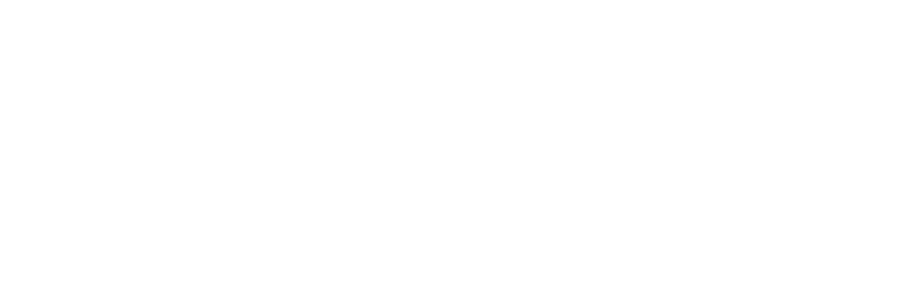
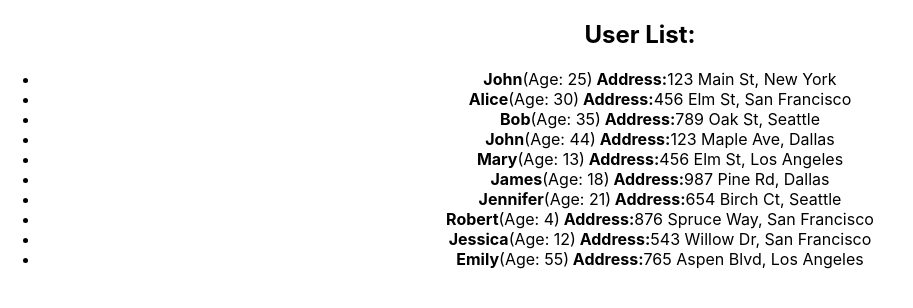
Before and after one commit to sashkaman/homework-front, a React (Create React App) app: page / in a window 1280 px wide. Shown: the top 308 px of the page, without its empty margins (0-913 px from the left). Built offline with nearby package versions, Linux system fonts and the light colour scheme.

Commit message:
id done for github pages

```diff
--- a/src/App.tsx
+++ b/src/App.tsx
@@ -7,7 +7,7 @@
 function App() {
   return (
     <div className="App">
-      {/*<HW1 />*/}
+      <HW1 />
       {/*<HW2 />*/}
       {/*<HW3 />*/}
       {/*<HW4 />*/}
--- a/src/HW/1/HW1.tsx
+++ b/src/HW/1/HW1.tsx
@@ -1,7 +1,6 @@
-import {UserList} from './UserList';
+import { UserList } from './UserList';
 
 export const HW1 = () => {
-
 	// 1️⃣ Раскомментируйте JSX (HW1.tsx, UserList.tsx) и вы увидите,
 	// что приложение начнет гореть красным и ругаться 😡
 	// 2️⃣ Ваша задача: ❗ПОЧИНИТЬ ПРОЕКТ❗
@@ -10,31 +9,32 @@
 	// - дописать функциональность (где указано комментариями)
 	// - приложение должно компилироваться и запускаться в браузере
 
-  // ❗ Массив с данными не трогаем!
-  // ❗ id на элементах не удаляем и не изменяем! Они нужны для автотестов.
-  // Если нужно подставить элемент массива в id, то подставляем по аналогии с другими элементами!
+	// ❗ Массив с данными не трогаем!
+	// ❗ id на элементах не удаляем и не изменяем! Они нужны для автотестов.
+	// Если нужно подставить элемент массива в id, то подставляем по аналогии с другими элементами!
 
 	const users = [
-		{id: 1, name: 'John', age: 25, address: {street: '123 Main St', city: 'New York'}},
-		{id: 2, name: 'Alice', age: 30, address: {street: '456 Elm St', city: 'San Francisco'}},
-		{id: 3, name: 'Bob', age: 35, address: {street: '789 Oak St', city: 'Seattle'}},
-		{id: 4, name: 'John', age: 44, address: {street: '123 Maple Ave', city: 'Dallas'}},
-		{id: 5, name: 'Mary', age: 13, address: {street: '456 Elm St', city: 'Los Angeles'}},
-		{id: 6, name: 'James', age: 18, address: {street: '987 Pine Rd', city: 'Dallas'}},
-		{id: 7, name: 'Jennifer', age: 21, address: {street: '654 Birch Ct', city: 'Seattle'}},
-		{id: 8, name: 'Robert', age: 4, address: {street: '876 Spruce Way', city: 'San Francisco'}},
+		{ id: 1, name: 'John', age: 25, address: { street: '123 Main St', city: 'New York' } },
+		{ id: 2, name: 'Alice', age: 30, address: { street: '456 Elm St', city: 'San Francisco' } },
+		{ id: 3, name: 'Bob', age: 35, address: { street: '789 Oak St', city: 'Seattle' } },
+		{ id: 4, name: 'John', age: 44, address: { street: '123 Maple Ave', city: 'Dallas' } },
+		{ id: 5, name: 'Mary', age: 13, address: { street: '456 Elm St', city: 'Los Angeles' } },
+		{ id: 6, name: 'James', age: 18, address: { street: '987 Pine Rd', city: 'Dallas' } },
+		{ id: 7, name: 'Jennifer', age: 21, address: { street: '654 Birch Ct', city: 'Seattle' } },
+		{ id: 8, name: 'Robert', age: 4, address: { street: '876 Spruce Way', city: 'San Francisco' } },
 		{
 			id: 9,
 			name: 'Jessica',
 			age: 12,
-			address: {street: '543 Willow Dr', city: 'San Francisco'},
+			address: { street: '543 Willow Dr', city: 'San Francisco' },
 		},
-		{id: 10, name: 'Emily', age: 55, address: {street: '765 Aspen Blvd', city: 'Los Angeles'}},
+		{ id: 10, name: 'Emily', age: 55, address: { street: '765 Aspen Blvd', city: 'Los Angeles' } },
 	];
-
 	return (
 		<div id={'hw01'}>
-			{/*<UserList users={'НАЗВАНИЕ МАССИВА, КОТОРЫЙ МЫ ПЕРЕДАЕМ'} />*/}
+			<UserList users={users} />
 		</div>
 	);
 };
+
+// export { UserList };
--- a/src/HW/1/UserList.tsx
+++ b/src/HW/1/UserList.tsx
@@ -1,29 +1,63 @@
+// type AddressType = {
+//   street: string; // ПОДПРАВЛЯЕМ any
+//   city: string; // ПОДПРАВЛЯЕМ any
+// };
+
+// type UserType = {
+//   id: number;
+//   name: string;
+//   age: number;
+//   address: AddressType;
+// };
+
+// type UserType = {
+//   props: AddressType
+//   // ПРИДЕТСЯ САМОМУ)
+// };
+
+// type UserListPropsType = {
+//   users: any;
+//   porps: UserType; // ПО МОЕМУ ЧЕГО-ТО НЕ ХВАТАЕТ...
+// };
+// import { UserList } from './HW1'
+
 type AddressType = {
-  street: any; // ПОДПРАВЛЯЕМ any
-  city: any; // ПОДПРАВЛЯЕМ any
+  street: string;
+  city: string;
 };
 
 type UserType = {
-  // ПРИДЕТСЯ САМОМУ)
+  id: number;
+  name: string;
+  age: number;
+  address: AddressType;
 };
 
 type UserListPropsType = {
-  users: UserType; // ПО МОЕМУ ЧЕГО-ТО НЕ ХВАТАЕТ...
+  users: UserType[];
 };
 
-export const UserList = (props: 'ВСТАВЛЯЕМ ТИПИЗАЦИЮ') => {
+export const UserList = (props: UserListPropsType) => {
+
   return (
     <div id={'hw01-users'}>
+
       <h2>User List:</h2>
 
-      {/*<ul>*/}
-      {/*  {props.users.map((user) => ( // ВСЕ ТОВАРЫ В СТРАНУ ПРИЕЗЖАЮТ В КОНТЕЙНЕРАХ, А В РЕАКТЕ...*/}
-      {/*    <li key={ЭЛЕМЕНТ МАССИВА.id} id={`hw01-user-${ЭЛЕМЕНТ МАССИВА.id}`}>*/}
-      {/*      <strong>{ЭЛЕМЕНТ МАССИВА.name}</strong> (Age: {ЭЛЕМЕНТ МАССИВА.age})<strong> Address:</strong>*/}
-      {/*      {ЭЛЕМЕНТ МАССИВА.address.street}, {ЭЛЕМЕНТ МАССИВА.address.city}*/}
-      {/*    </li>*/}
-      {/*  ))}*/}
-      {/*</ul>*/}
+      <ul>
+
+        {props.users.map(user => ( // ВСЕ ТОВАРЫ В СТРАНУ ПРИЕЗЖАЮТ В КОНТЕЙНЕРАХ, А В РЕАКТЕ...
+
+          <li key={user.id} id={`hw01-user-${user.id}`}>
+            <strong>{user.name}</strong>
+            (Age: {user.age})
+            <strong> Address:</strong>
+            {user.address.street}, {user.address.city}
+          </li>
+
+        ))}
+      </ul>
+
     </div>
   );
 };
```
